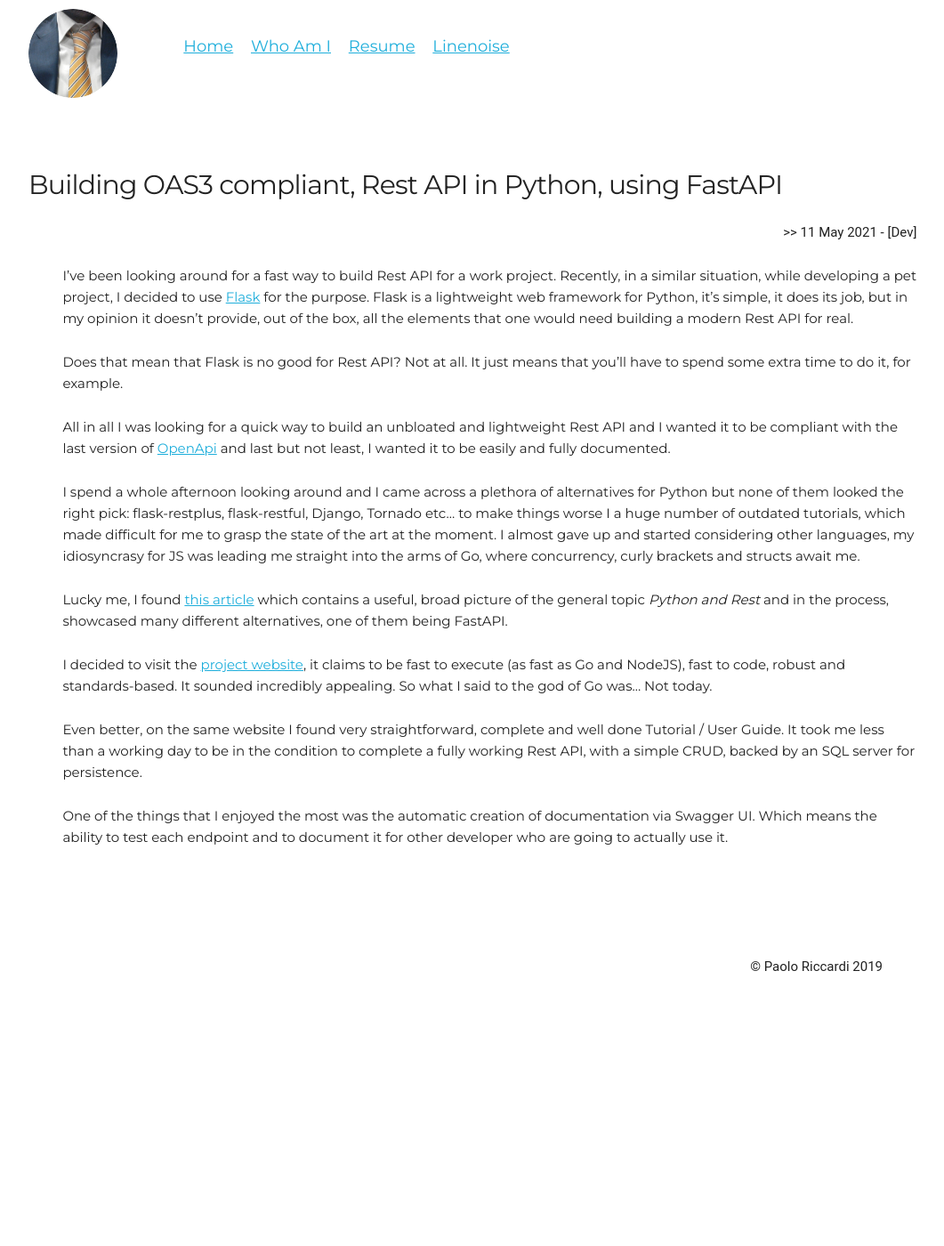
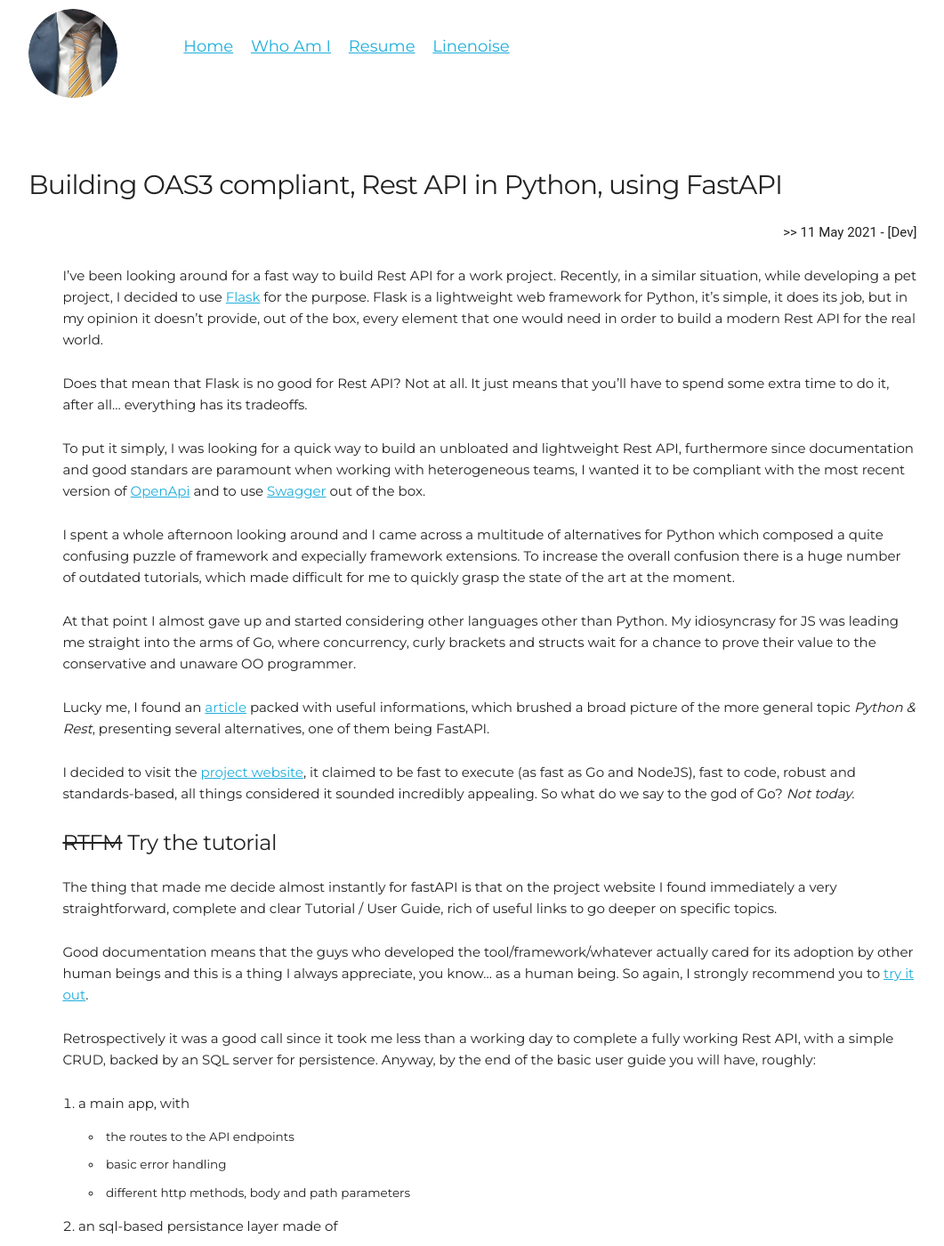
Before and after one commit to paoloriccardi/paoloriccardi.github.io, a Jekyll site: the page built from _posts/2021-05-11-building-rest-api-with-fastapi.md, in a window 1280 px wide and 1400 px high. Shown: the whole window at 89% size, without its empty margins (128-1189 px from the left). Built offline with Jekyll 4.4.1, drawn with Linux system fonts in a browser that asks for light colours; some of the changed text lies outside the part shown.

Commit message:
fastAPI article

```diff
--- a/_posts/2021-05-11-building-rest-api-with-fastapi.md
+++ b/_posts/2021-05-11-building-rest-api-with-fastapi.md
@@ -6,18 +6,46 @@ permalink: /Linenoise/:categories/:title/
 description: A Rest API is a common element of many web services, every programming language and every framework has its own solution to develop a Rest API, I was looking for a fast way to build a lightweight yet OAS compliant API in Python and so I found... FastAPI.
 ---
 
-I've been looking around for a fast way to build Rest API for a work project. Recently, in a similar situation, while developing a pet project, I decided to use [Flask](https://flask.palletsprojects.com/en/2.0.x/){:target="_blank"} for the purpose. Flask is a lightweight web framework for Python, it's simple, it does its job, but in my opinion it doesn't provide, out of the box, all the elements that one would need building a modern Rest API for real.
+I've been looking around for a fast way to build Rest API for a work project. Recently, in a similar situation, while developing a pet project, I decided to use [Flask](https://flask.palletsprojects.com/en/2.0.x/){:target="_blank"} for the purpose. Flask is a lightweight web framework for Python, it's simple, it does its job, but in my opinion it doesn't provide, out of the box, every element that one would need in order to build a modern Rest API for the real world.
 
-Does that mean that Flask is no good for Rest API? Not at all. It just means that you'll have to spend some extra time to do it, for example.
+Does that mean that Flask is no good for Rest API? Not at all. It just means that you'll have to spend some extra time to do it, after all... everything has its tradeoffs.
 
-All in all I was looking for a quick way to build an unbloated and lightweight Rest API and I wanted it to be compliant with the last version of [OpenApi](https://spec.openapis.org/oas/v3.1.0){:target="_blank"} and last but not least, I wanted it to be easily and fully documented.
+To put it simply, I was looking for a quick way to build an unbloated and lightweight Rest API, furthermore since documentation and good standars are paramount when working with heterogeneous teams, I wanted it to be compliant with the most recent version of [OpenApi](https://spec.openapis.org/oas/v3.1.0){:target="_blank"} and to use [Swagger](https://swagger.io/){:target="_blank"} out of the box.
 
-I spend a whole afternoon looking around and I came across a plethora of alternatives for Python but none of them looked the right pick: flask-restplus, flask-restful, Django, Tornado etc... to make things worse I a huge number of outdated tutorials, which made difficult for me to grasp the state of the art at the moment. I almost gave up and started considering other languages, my idiosyncrasy for JS was leading me straight into the arms of Go, where concurrency, curly brackets and structs await me.
+I spent a whole afternoon looking around and I came across a multitude of alternatives for Python which composed a quite confusing puzzle of framework and expecially framework extensions. To increase the overall confusion there is a huge number of outdated tutorials, which made difficult for me to quickly grasp the state of the art at the moment.
 
-Lucky me, I found [this article](https://rapidapi.com/blog/best-python-api-frameworks/){:target="_blank"} which contains a useful, broad picture of the general topic *Python and Rest*  and in the process, showcased many different alternatives, one of them being FastAPI.
+At that point I almost gave up and started considering other languages other than Python. My idiosyncrasy for JS was leading me straight into the arms of Go, where concurrency, curly brackets and structs wait for a chance to prove their value to the conservative and unaware OO programmer.
 
-I decided to visit the [project website](https://fastapi.tiangolo.com/){:target="_blank"}, it claims to be fast to execute (as fast as Go and NodeJS), fast to code, robust and standards-based. It sounded incredibly appealing. So what I said to the god of Go was... Not today.
+Lucky me, I found an [article](https://rapidapi.com/blog/best-python-api-frameworks/){:target="_blank"} packed with useful informations, which brushed a broad picture of the more general topic *Python & Rest*, presenting several alternatives, one of them being FastAPI.
 
-Even better, on the same website I found very straightforward, complete and well done Tutorial / User Guide. It took me less than a working day to be in the condition to complete a fully working Rest API, with a simple CRUD, backed by an SQL server for persistence.
+I decided to visit the [project website](https://fastapi.tiangolo.com/){:target="_blank"}, it claimed to be fast to execute (as fast as Go and NodeJS), fast to code, robust and standards-based, all things considered it sounded incredibly appealing. So what do we say to the god of Go? *Not today*.
 
-One of the things that I enjoyed the most was the automatic creation of documentation via Swagger UI. Which means the ability to test each endpoint and to document it for other developer who are going to actually use it.
+##### ~~RTFM~~ Try the tutorial
+The thing that made me decide almost instantly for fastAPI is that on the project website I found immediately a very straightforward, complete and clear Tutorial / User Guide, rich of useful links to go deeper on specific topics.
+
+Good documentation means that the guys who developed the tool/framework/whatever actually cared for its adoption by other human beings and this is a thing I always appreciate, you know... as a human being.
+So again, I strongly recommend you to [try it out](https://fastapi.tiangolo.com/tutorial/){:target="_blank"}.
+
+Retrospectively it was a good call since it took me less than a working day to complete a fully working Rest API, with a simple CRUD, backed by an SQL server for persistence.
+Anyway, by the end of the basic user guide you will have, roughly:
+1. a main app, with
+    - the routes to the API endpoints
+    - basic error handling
+    - different http methods, body and path parameters
+2. an sql-based persistance layer made of
+    - a database (for the sake of the tutorial it's SQLite)
+    - the crud operations on the database
+    - the SQLAlchemy models
+    - the Pydantic models
+3. swagger which brings
+    - simple, clear and complete documentation with little to no effort
+    - the ability to try and test the endpoints as you go
+
+##### Quick and incomplete recap of what's under the hood
+FastAPI makes use of [starlette](https://www.starlette.io/){:target="_blank"}, a lightweight ASGI framework, which is typically served through an ASGI server implementation called [uvicorn](https://www.uvicorn.org/){:target="_blank"}.
+
+To take care of all the data validation stuff, FastAPI make heavy use of [Pydantic](https://pydantic-docs.helpmanual.io/){:target="_target"} which also helps when you have to define your own data model and pass it around, or converting it from the JSON contained in the body of a request.
+
+The tutorial uses [SQLAlchemy](https://www.sqlalchemy.org/){:target="_blank"}, so be warned since this may introduce some confusion between Pydantic Models and SQLAlchemy Models. Keep in mind that the firsts define a valid data shape (a schema), the seconds define the sql tables that represent the data.
+
+As would expect these days, deploying it on Docker is pretty straightforward, you can [check the guide](https://fastapi.tiangolo.com/deployment/docker/){:=target="_blank"} for mode details.
```
